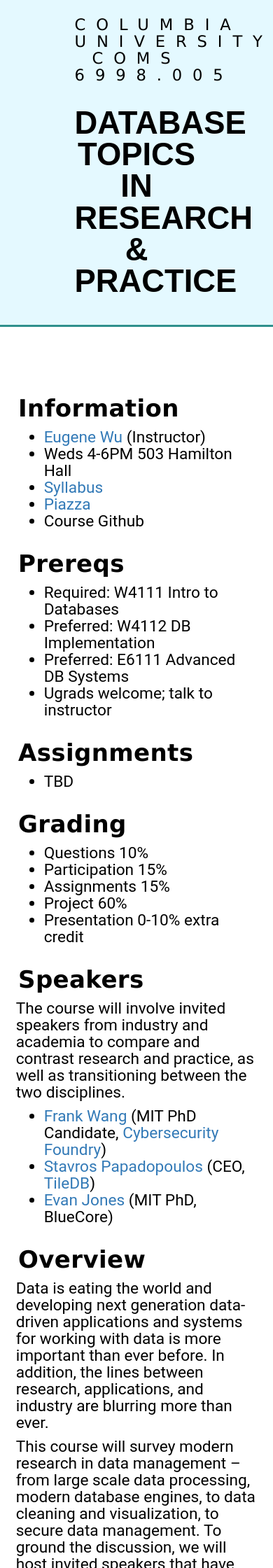
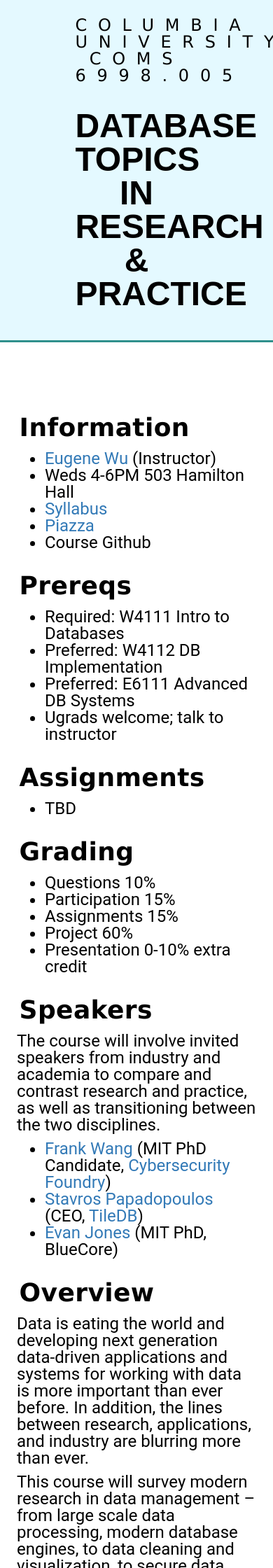
Before and after one commit to columbiadb/columbiadb.github.io, a Jekyll site: the page built from index.md, in a window 390 px wide. Shown: the top 2240 px of the page at 70% size. Built offline with Jekyll 4.4.1, drawn with Linux system fonts in a browser that asks for light colours.

Commit message:
updated website

```diff
--- a/files/css/style.css
+++ b/files/css/style.css
@@ -141,9 +141,9 @@
 }
 
 
-@media (max-width: 989px) {
+@media only screen and (max-width: 989px) {
   body, p {
-    font-size: 17pt;
+    font-size: 18pt;
   }
   .container {
     width: 60%;
```
